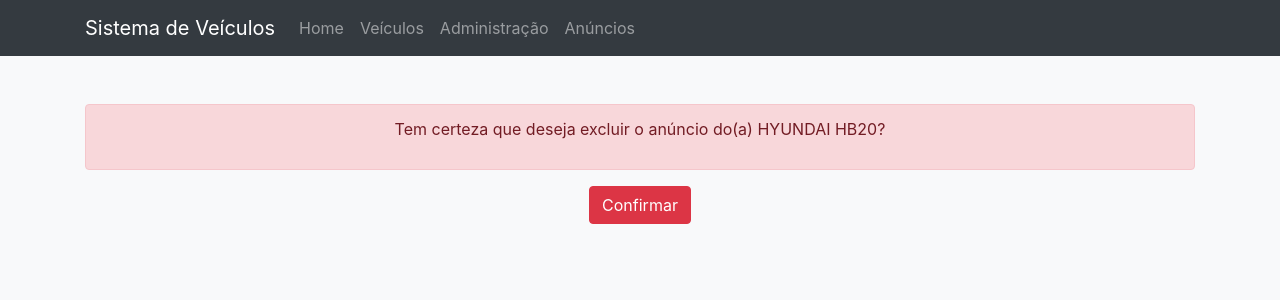
After one commit to matheuspontes01/CarService, a Django app: page /anuncio/deletar/3/ in a window 1280 px wide. The commit adds this page. Shown: the top 300 px of the page. Run offline with Django 5.2, Linux system fonts and the light colour scheme; a user stored in the database is signed in; data comes from the database, SQL or seed files in the repository; both versions use the stored data as it was after the commit; some libraries are stand-ins or nearby versions.

Commit message:
Deleção de anuúncio

```diff
--- a/anuncio/urls.py
+++ b/anuncio/urls.py
@@ -4,5 +4,6 @@
 urlpatterns = [
     path('', ListarAnuncios.as_view(), name='listar-anuncios'),
     path('novo/', CriarAnuncios.as_view(), name='criar-anuncio'),
-    path('editar/<int:pk>/', EditarAnuncios.as_view(), name='editar-anuncio')
+    path('editar/<int:pk>/', EditarAnuncios.as_view(), name='editar-anuncio'),
+    path('deletar/<int:pk>/', DeletarAnuncios.as_view(), name='deletar-anuncio')
 ]
--- a/anuncio/views.py
+++ b/anuncio/views.py
@@ -38,3 +38,9 @@
     form_class = FormularioAnuncio
     template_name = 'editaranuncio.html'
     success_url = reverse_lazy('listar-anuncios')
+
+class DeletarAnuncios(LoginRequiredMixin, DeleteView):
+    #view para deletar um anuncio existente
+    model = Anuncio
+    template_name = 'deletaranuncio.html'
+    success_url = reverse_lazy('listar-anuncios')
--- /dev/null
+++ b/templates/deletaranuncio.html
@@ -0,0 +1,15 @@
+{% extends "base.html" %}
+
+{% block title %} Deletar Anúncio {{ anuncio.titulo }}{% endblock %}
+
+{% block conteudo %}
+<form action="{% url 'deletar-anuncio' anuncio.pk %}" method="post">
+    {% csrf_token %}
+    <center>
+        <div class="alert alert-danger" role="alert">
+            <p>Tem certeza que deseja excluir o anúncio do(a) {{ anuncio.veiculo.get_marca_display}} {{ anuncio.veiculo.modelo }}?</p>
+        </div>
+        <input type="submit" value="Confirmar" class="btn btn-danger">
+    </center>
+</form>
+{% endblock %}
--- a/templates/listaranuncios.html
+++ b/templates/listaranuncios.html
@@ -58,7 +58,7 @@
                         <p class="card-text">{{ anuncio.descricao }}</p>
                         <p class="fw-semibold mb-3">R$ {{ anuncio.valor }}</p>
                         <a href="{% url 'editar-anuncio' anuncio.pk %}" class="btn btn-warning">Editar</a><br>
-                        <a href="#" class="btn btn-danger">Excluir</a>
+                        <a href="{% url 'deletar-anuncio' anuncio.pk %}" class="btn btn-danger">Excluir</a>
                     </div>
                 </div>
             </div>
--- a/templates/novoanuncio.html
+++ b/templates/novoanuncio.html
@@ -30,10 +30,6 @@
                 {{ form.veiculo }}
             </div>
 
-            <div class="col-12 col-md-6">
-                <label for="id_data_criacao" class="form-label">Data de criação</label>
-                {{ form.data_criacao }}
-            </div>
 
             <div class="col-12 d-flex gap-2 mt-2">
                 <button type="submit" class="btn btn-primary">Salvar</button>
```
Also changed, not shown: db.sqlite3.
